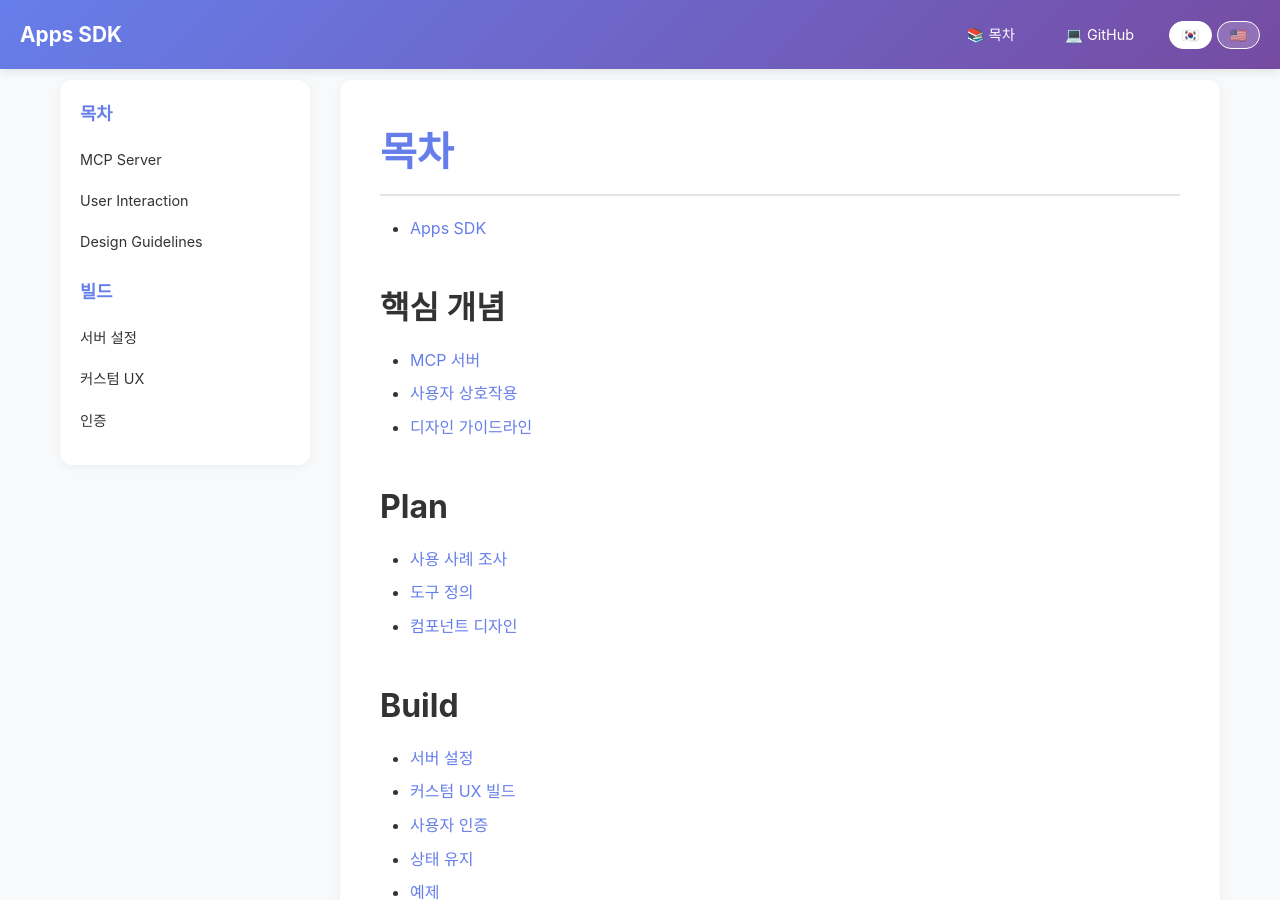
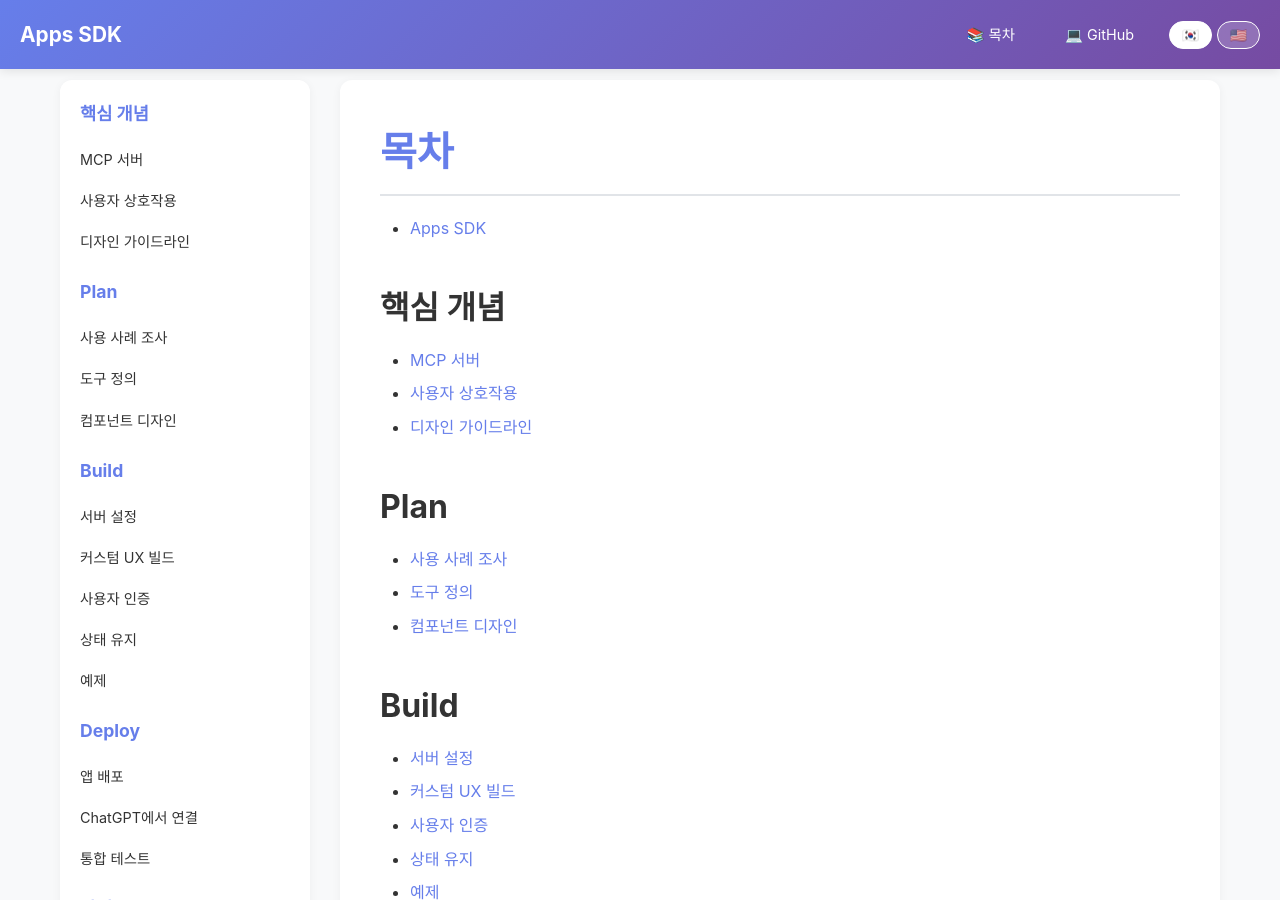
Before and after one commit to Quantit-Github/openai-apps-sdk-korean, a Jekyll site: the page built from SUMMARY.ko.md, in a window 1280 px wide and 900 px high. Built offline with Jekyll 4.4.1, drawn with Linux system fonts in a browser that asks for light colours; nearby versions of some CDN libraries; some of the changed text lies outside the part shown.

Commit message:
Update sidebar navigation to match full table of contents
- Add all sections: Core Concepts, Plan, Build, Deploy, Guides, Resources
- Add missing pages: storage, examples, troubleshooting, etc.
- Add bilingual labels for all sections and links
- Matches complete structure from SUMMARY.ko.md

🤖 Generated with [Claude Code](https://claude.com/claude-code)

Co-Authored-By: Claude <noreply@anthropic.com>

```diff
--- a/_layouts/default.html
+++ b/_layouts/default.html
@@ -356,18 +356,47 @@
 
     <div class="container">
         <aside class="sidebar">
-            <h3>{% if page.lang == 'ko' %}목차{% else %}Table of Contents{% endif %}</h3>
+            <h3>{% if page.lang == 'ko' %}핵심 개념{% else %}Core Concepts{% endif %}</h3>
             <ul>
-                <li><a href="{{ site.baseurl }}/core-concepts/mcp-server{% if page.lang == 'ko' %}.ko{% endif %}/">MCP Server</a></li>
-                <li><a href="{{ site.baseurl }}/core-concepts/user-interaction{% if page.lang == 'ko' %}.ko{% endif %}/">User Interaction</a></li>
-                <li><a href="{{ site.baseurl }}/core-concepts/design-guidelines{% if page.lang == 'ko' %}.ko{% endif %}/">Design Guidelines</a></li>
+                <li><a href="{{ site.baseurl }}/core-concepts/mcp-server{% if page.lang == 'ko' %}.ko{% endif %}/">{% if page.lang == 'ko' %}MCP 서버{% else %}MCP Server{% endif %}</a></li>
+                <li><a href="{{ site.baseurl }}/core-concepts/user-interaction{% if page.lang == 'ko' %}.ko{% endif %}/">{% if page.lang == 'ko' %}사용자 상호작용{% else %}User Interaction{% endif %}</a></li>
+                <li><a href="{{ site.baseurl }}/core-concepts/design-guidelines{% if page.lang == 'ko' %}.ko{% endif %}/">{% if page.lang == 'ko' %}디자인 가이드라인{% else %}Design Guidelines{% endif %}</a></li>
             </ul>
 
-            <h3 style="margin-top: 20px;">{% if page.lang == 'ko' %}빌드{% else %}Build{% endif %}</h3>
+            <h3 style="margin-top: 20px;">Plan</h3>
             <ul>
-                <li><a href="{{ site.baseurl }}/build/mcp-server{% if page.lang == 'ko' %}.ko{% endif %}/">{% if page.lang == 'ko' %}서버 설정{% else %}Server Setup{% endif %}</a></li>
-                <li><a href="{{ site.baseurl }}/build/custom-ux{% if page.lang == 'ko' %}.ko{% endif %}/">{% if page.lang == 'ko' %}커스텀 UX{% else %}Custom UX{% endif %}</a></li>
-                <li><a href="{{ site.baseurl }}/build/auth{% if page.lang == 'ko' %}.ko{% endif %}/">{% if page.lang == 'ko' %}인증{% else %}Authentication{% endif %}</a></li>
+                <li><a href="{{ site.baseurl }}/plan/use-case{% if page.lang == 'ko' %}.ko{% endif %}/">{% if page.lang == 'ko' %}사용 사례 조사{% else %}Research Use Cases{% endif %}</a></li>
+                <li><a href="{{ site.baseurl }}/plan/tools{% if page.lang == 'ko' %}.ko{% endif %}/">{% if page.lang == 'ko' %}도구 정의{% else %}Define Tools{% endif %}</a></li>
+                <li><a href="{{ site.baseurl }}/plan/components{% if page.lang == 'ko' %}.ko{% endif %}/">{% if page.lang == 'ko' %}컴포넌트 디자인{% else %}Design Components{% endif %}</a></li>
+            </ul>
+
+            <h3 style="margin-top: 20px;">Build</h3>
+            <ul>
+                <li><a href="{{ site.baseurl }}/build/mcp-server{% if page.lang == 'ko' %}.ko{% endif %}/">{% if page.lang == 'ko' %}서버 설정{% else %}Set up your server{% endif %}</a></li>
+                <li><a href="{{ site.baseurl }}/build/custom-ux{% if page.lang == 'ko' %}.ko{% endif %}/">{% if page.lang == 'ko' %}커스텀 UX 빌드{% else %}Build a Custom UX{% endif %}</a></li>
+                <li><a href="{{ site.baseurl }}/build/auth{% if page.lang == 'ko' %}.ko{% endif %}/">{% if page.lang == 'ko' %}사용자 인증{% else %}Authenticate Users{% endif %}</a></li>
+                <li><a href="{{ site.baseurl }}/build/storage{% if page.lang == 'ko' %}.ko{% endif %}/">{% if page.lang == 'ko' %}상태 유지{% else %}Persist State{% endif %}</a></li>
+                <li><a href="{{ site.baseurl }}/build/examples{% if page.lang == 'ko' %}.ko{% endif %}/">{% if page.lang == 'ko' %}예제{% else %}Examples{% endif %}</a></li>
+            </ul>
+
+            <h3 style="margin-top: 20px;">Deploy</h3>
+            <ul>
+                <li><a href="{{ site.baseurl }}/deploy/deploy{% if page.lang == 'ko' %}.ko{% endif %}/">{% if page.lang == 'ko' %}앱 배포{% else %}Deploy Your App{% endif %}</a></li>
+                <li><a href="{{ site.baseurl }}/deploy/connect-chatgpt{% if page.lang == 'ko' %}.ko{% endif %}/">{% if page.lang == 'ko' %}ChatGPT에서 연결{% else %}Connect from ChatGPT{% endif %}</a></li>
+                <li><a href="{{ site.baseurl }}/deploy/testing{% if page.lang == 'ko' %}.ko{% endif %}/">{% if page.lang == 'ko' %}통합 테스트{% else %}Test Your Integration{% endif %}</a></li>
+            </ul>
+
+            <h3 style="margin-top: 20px;">{% if page.lang == 'ko' %}가이드{% else %}Guides{% endif %}</h3>
+            <ul>
+                <li><a href="{{ site.baseurl }}/guides/optimize-metadata{% if page.lang == 'ko' %}.ko{% endif %}/">{% if page.lang == 'ko' %}메타데이터 최적화{% else %}Optimize Metadata{% endif %}</a></li>
+                <li><a href="{{ site.baseurl }}/guides/security-privacy{% if page.lang == 'ko' %}.ko{% endif %}/">{% if page.lang == 'ko' %}보안 및 개인정보{% else %}Security & Privacy{% endif %}</a></li>
+                <li><a href="{{ site.baseurl }}/guides/troubleshooting{% if page.lang == 'ko' %}.ko{% endif %}/">{% if page.lang == 'ko' %}문제 해결{% else %}Troubleshooting{% endif %}</a></li>
+            </ul>
+
+            <h3 style="margin-top: 20px;">{% if page.lang == 'ko' %}리소스{% else %}Resources{% endif %}</h3>
+            <ul>
+                <li><a href="{{ site.baseurl }}/resources/reference{% if page.lang == 'ko' %}.ko{% endif %}/">{% if page.lang == 'ko' %}레퍼런스{% else %}Reference{% endif %}</a></li>
+                <li><a href="{{ site.baseurl }}/resources/app-developer-guidelines{% if page.lang == 'ko' %}.ko{% endif %}/">{% if page.lang == 'ko' %}앱 개발자 가이드라인{% else %}App Developer Guidelines{% endif %}</a></li>
             </ul>
         </aside>
 
```
